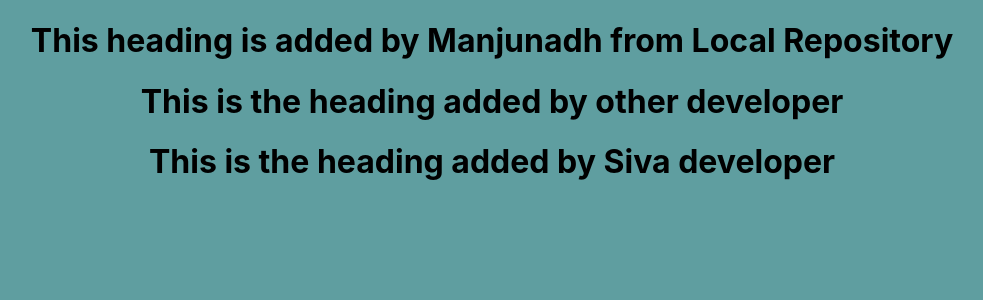
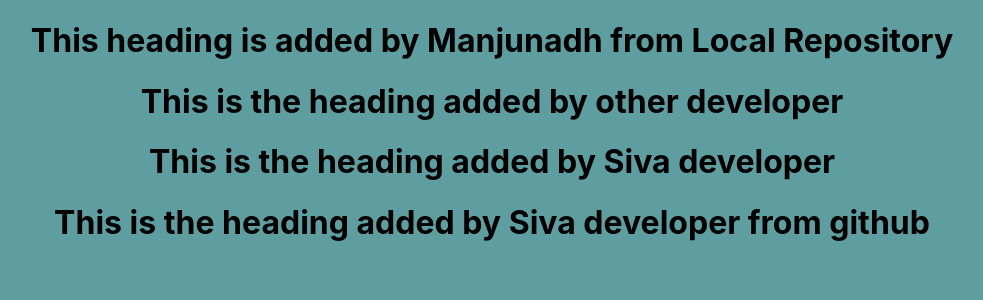
Before and after one commit to manjunadhb/Rep2212, a React (Create React App) app in the folder project/: page / in a window 1280 px wide. Shown: the top 300 px of the page, without its empty margins (148-1131 px from the left). Built offline with nearby package versions, Linux system fonts and the light colour scheme.

Commit message:
Update App.js : Siva added tag in github

```diff
--- a/project/src/App.js
+++ b/project/src/App.js
@@ -7,6 +7,7 @@ function App() {
       <h1>This heading is added by Manjunadh from Local Repository</h1>
     <h1>This is the heading added by other developer</h1>
     <h1>This is the heading added by Siva developer</h1>
+       <h1>This is the heading added by Siva developer from github</h1>
 
     </div>
   );
```
